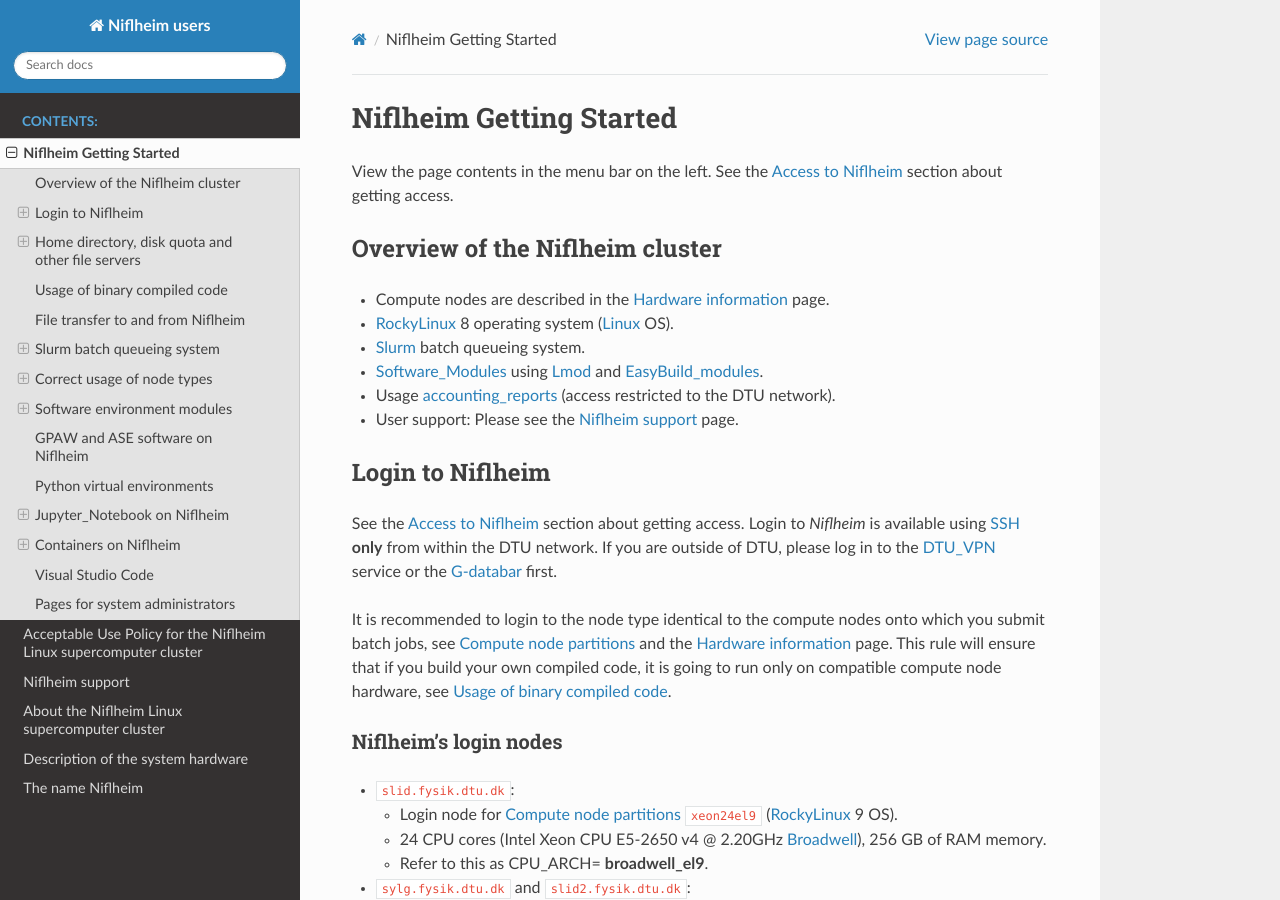
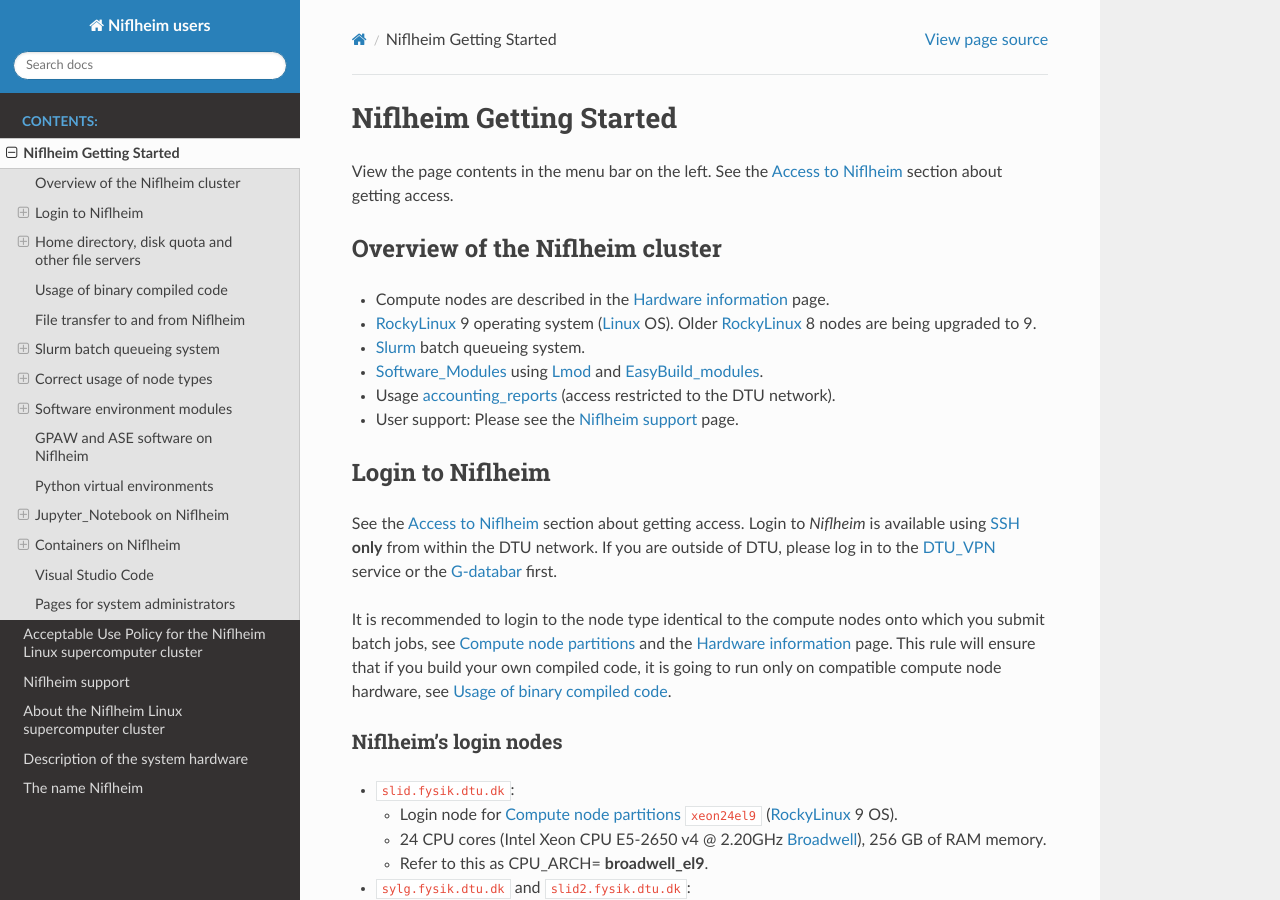
Before and after one commit to OleHolmNielsen/Niflheim_users, a Sphinx documentation site: the page built from docs/Niflheim_Getting_Started.rst, in a window 1280 px wide and 900 px high. Built offline with Sphinx 7.4.7 and the Read the Docs theme 3.1.0, drawn with Linux system fonts in a browser that asks for light colours.

Commit message:
Rocky 9 default

```diff
--- a/docs/Niflheim_Getting_Started.rst
+++ b/docs/Niflheim_Getting_Started.rst
@@ -11,7 +11,7 @@
 ====================================
 
 * Compute nodes are described in the :ref:`Hardware` page.
-* RockyLinux_ 8 operating system (Linux_ OS).
+* RockyLinux_ 9 operating system (Linux_ OS). Older RockyLinux_ 8 nodes are being upgraded to 9.
 * Slurm_ batch queueing system.
 * Software_Modules_ using Lmod_ and EasyBuild_modules_.
 * Usage accounting_reports_ (access restricted to the DTU network).
```
